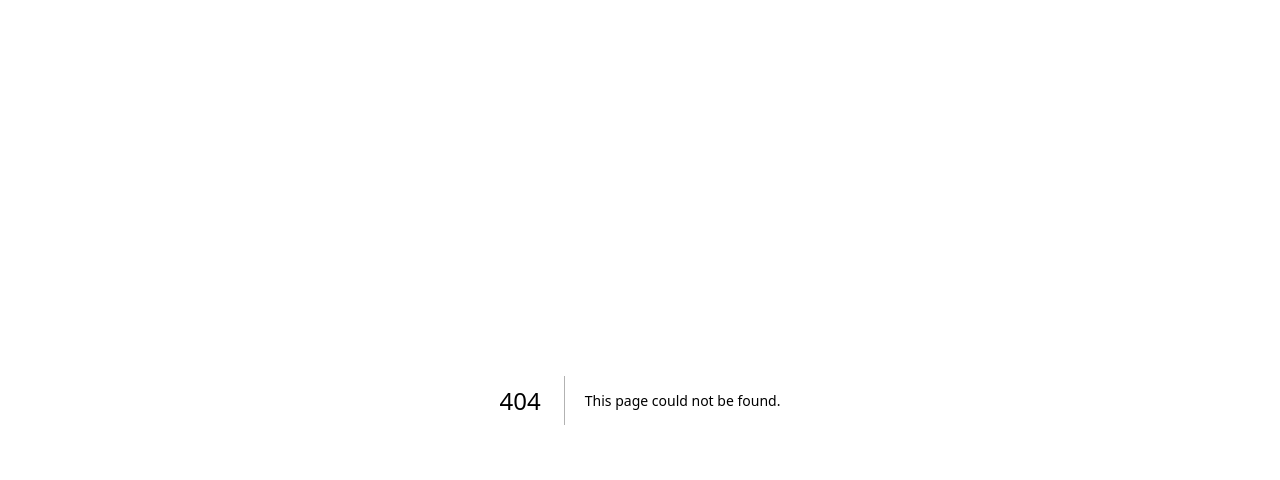
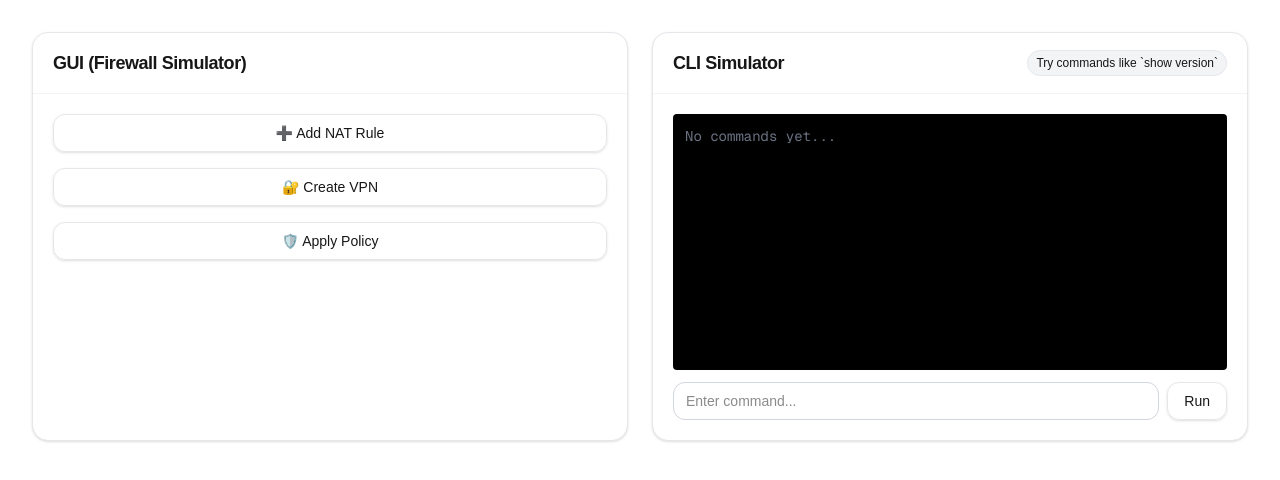
Before and after one commit to sushantdantal07-hub/network-sadhguru-practice, a Next.js app: page /practice in a window 1280 px wide. Before the commit this address had no page. Shown: the top 480 px of the page. Built offline with nearby package versions, Linux system fonts and the light colour scheme.

Commit message:
Create page.tsx

```diff
--- /dev/null
+++ b/app/practice/page.tsx
@@ -0,0 +1,57 @@
+import React, { useState } from "react";
+import { Card, CardHeader, CardTitle, CardContent, Button, Input, Badge } from "@/components/ui";
+
+export default function PracticePage() {
+  const [cliOutput, setCliOutput] = useState<string[]>([]);
+  const [cliInput, setCliInput] = useState("");
+
+  const runCommand = () => {
+    if (!cliInput.trim()) return;
+    setCliOutput([...cliOutput, `> ${cliInput}`, "Simulated output..."]);
+    setCliInput("");
+  };
+
+  return (
+    <div className="p-8 grid grid-cols-1 md:grid-cols-2 gap-6">
+
+      {/* GUI Section */}
+      <Card>
+        <CardHeader>
+          <CardTitle>GUI (Firewall Simulator)</CardTitle>
+        </CardHeader>
+        <CardContent>
+          <div className="flex flex-col gap-4">
+            <Button onClick={() => setCliOutput([...cliOutput, "Clicked: Add NAT Rule"])}>➕ Add NAT Rule</Button>
+            <Button onClick={() => setCliOutput([...cliOutput, "Clicked: Create VPN"])}>🔐 Create VPN</Button>
+            <Button onClick={() => setCliOutput([...cliOutput, "Clicked: Apply Security Policy"])}>🛡️ Apply Policy</Button>
+          </div>
+        </CardContent>
+      </Card>
+
+      {/* CLI Section */}
+      <Card>
+        <CardHeader>
+          <CardTitle>CLI Simulator</CardTitle>
+          <Badge>Try commands like `show version`</Badge>
+        </CardHeader>
+        <CardContent>
+          <div className="h-64 bg-black text-green-400 font-mono text-sm p-3 rounded overflow-y-auto">
+            {cliOutput.length === 0 ? (
+              <p className="text-gray-500">No commands yet...</p>
+            ) : (
+              cliOutput.map((line, idx) => <div key={idx}>{line}</div>)
+            )}
+          </div>
+          <div className="mt-3 flex gap-2">
+            <Input
+              value={cliInput}
+              onChange={(e: any) => setCliInput(e.target.value)}
+              placeholder="Enter command..."
+            />
+            <Button onClick={runCommand}>Run</Button>
+          </div>
+        </CardContent>
+      </Card>
+    </div>
+  );
+}
```
